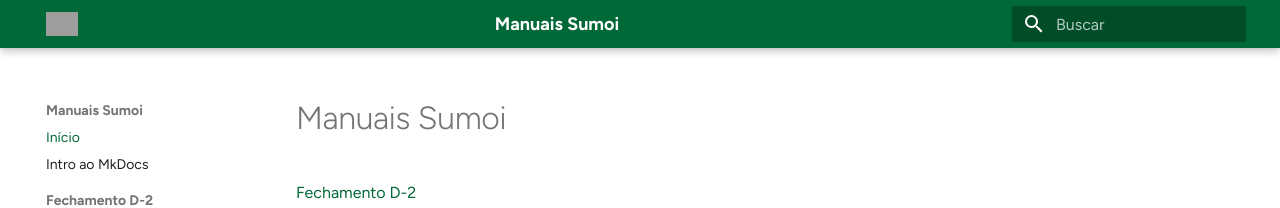
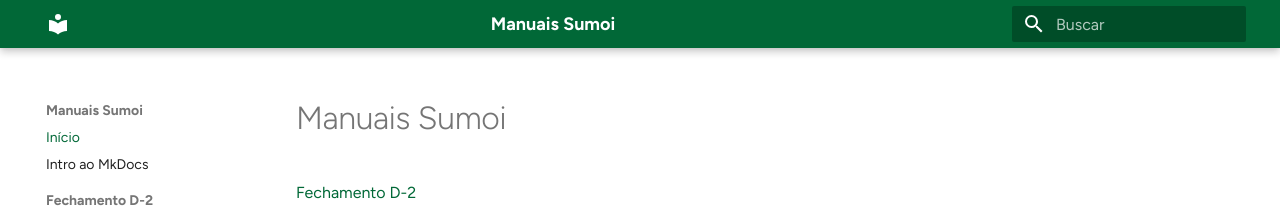
Before and after one commit to karinzitas/manuais, an MkDocs documentation site: the page built from docs/index.md, in a window 1280 px wide. Shown: the top 208 px of the page. Built offline with MkDocs 1.6.1 and Material for MkDocs 9.7.7, drawn with Linux system fonts in a browser that asks for light colours.

Commit message:
Reformat mkdocs.yml structure and content

```diff
--- a/mkdocs.yml
+++ b/mkdocs.yml
@@ -2,7 +2,6 @@ site_name: Manuais Sumoi
 
 theme:
   name: material
-  logo: imagens/ceres.png{width=4%}
   features:
     - navigation.sections
     - navigation.expand
```
